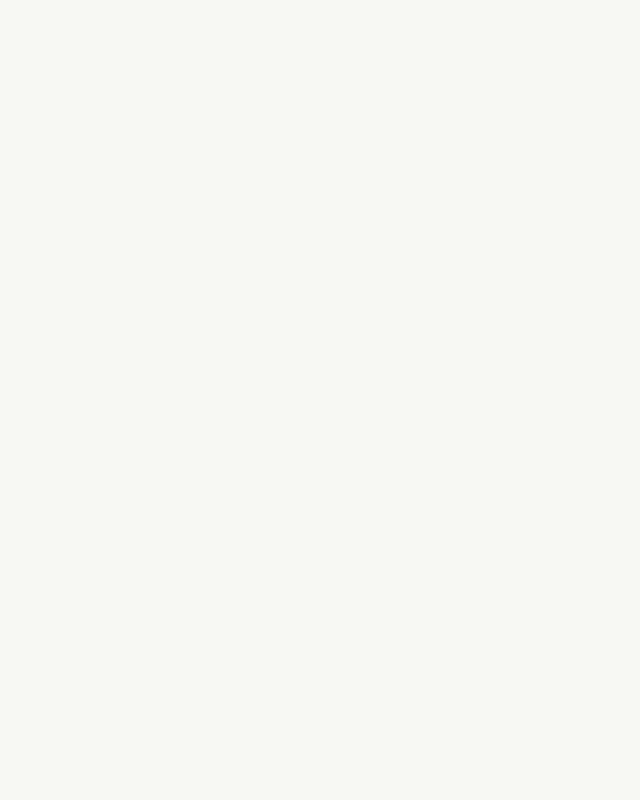
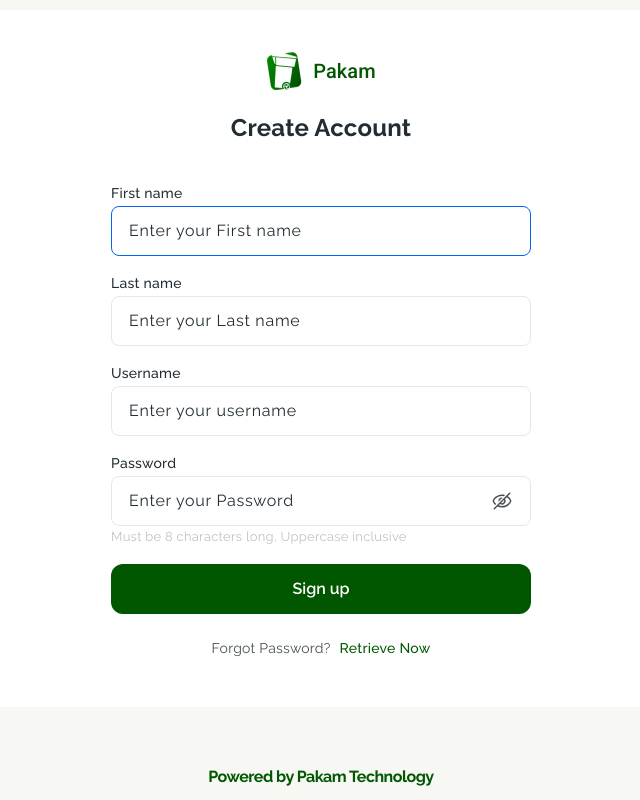
Before and after one commit to ogooluwanick/pekam_frontend, a React (Create React App) app: page /signup in a window 1280 px wide. Shown: the whole page, without its empty margins (319-959 px from the left). Built offline with nearby package versions, Linux system fonts and the light colour scheme.

Commit message:
pakam 2nd page api

```diff
--- a/src/pages/Signin/Signin.jsx
+++ b/src/pages/Signin/Signin.jsx
@@ -16,24 +16,24 @@
         const [showpass, setShowpass] = useState(false)
         const [loading, setLoading] = useState(false)
 
-        const submitHandler = async ({ fname, lname, username, password }) =>{
-                console.log("test",fname, lname, username, password)
+        const submitHandler = async ({ username, password }) =>{
+                console.log("test", username, password)
 
                 setLoading(true)
 
                 try {
-                        let data = await axios.post('/api/user/register', {
-                                fname,
-                                lname,
+                        let data = await axios.post('/api/user/login', {
                                 username,
                                 password,
                         });
 
                         console.log("data",data)
 
-                        toast.success(data.data.message,
-                        {     duration: 3500,
-                        })
+                        toast.success(data.data.message,{ duration: 3500,})
+
+                        setValue("username","")
+                        setValue("password","")
+
                 }
                 catch (err) {
                         console.log("data",err)
@@ -55,41 +55,17 @@
                         <span>Pakam</span>
                 </div>
 
-                <h1>Create Account</h1>
+                <h1>Login</h1>
 
                 <form onSubmit={handleSubmit(submitHandler)}>
                         <div className="grid-container">
-
-                                <div className="formController">
-                                        <label htmlFor="fname">First name</label>
-                                        <input type="text" name='fname' placeholder='Enter your First name' autoFocus disabled={loading}
-                                                {...register(      "fname",
-                                                                        {
-                                                                                required:"Don't forget your first name. 😂",
-                                                                        })
-                                                }
-                                        />
-                                        {errors.fname ? <p className=' desc error' >{errors.fname.message}</p> : "" }
-                                </div>
-                                <div className="formController">
-                                        <label htmlFor="lname">Last name</label>
-                                        <input type="text" name='lname' placeholder='Enter your Last name'  disabled={loading}
-                                                {...register(      "lname",
-                                                        {
-                                                                required:"Don't forget your last name. 😂",
-                                                        })
-                                                }
-                                        />
-                                        {errors.lname ? <p className=' desc error' >{errors.lname.message}</p> : "" }
-                                </div>
                                 <div className="formController">
                                         <label htmlFor="username">Username</label>
                                         <input type="text" name='username' placeholder='Enter your username'  disabled={loading}
                                                 {
                                                         ...register(      "username",
                                                                                 {
-                                                                                        required:"You need a unique username. 😭",
-                                                                                        minLength:{value: 5 , message:"A little longer please. 😭"}
+                                                                                        required:"Kindly provide your username. 😭",
                                                                                 }
                                                                         )
                                                 }
@@ -103,8 +79,7 @@
                                                 {
                                                 ...register(      "password",
                                                                         {
-                                                                                required:"Come on, Don't forget the new password. 😭",
-                                                                                minLength:{value: 6 , message:"The password should longer. 😭"}
+                                                                                required:"Kindly provide your password. 😭",
                                                                         }
                                                                 )
                                                 }
--- a/src/pages/Signin/Signin.scss
+++ b/src/pages/Signin/Signin.scss
@@ -1,16 +1,20 @@
 
 form{
         width: 100%;
+        max-width: 420px;
 }
 
 .grid-container {
         margin-top: 35px;
-
         width: 100%;
 
-        display: grid;
-        grid-template-columns: repeat(2, 1fr);
-        gap: 41px 43px;
+        display: flex;
+        justify-content: center;
+        align-items: center;
+        flex-direction: column;
+        gap: 16px;
+
+
 
         .grid-item {
                 background-color: #3498db;
@@ -19,15 +23,13 @@
                 text-align: center;
         }
 
-        @media (max-width: 720px) {
-                grid-template-columns: 1fr;
-        }
+
 
 }
 
 .btn_box{
         width: 100%;
         max-width: 420px;
-        margin: 66px auto 16px auto  ;
+        margin: 16px auto 16px auto  ;
 
 }
--- a/src/pages/Signup/Signup.jsx
+++ b/src/pages/Signup/Signup.jsx
@@ -1,12 +1,134 @@
+import { useState } from 'react';
+import { useForm } from 'react-hook-form'
+import axios from 'axios'
+import toast from 'react-hot-toast';
+
 import "./Signup.scss"
+import { SvgNoEye } from '../../icons';
+
 
 const Signup = () => {
         document.title = "Pakam | Signup";
+        const { register, handleSubmit, setValue, formState: { errors }} = useForm();
+
+        const [showpass, setShowpass] = useState(false)
+        const [loading, setLoading] = useState(false)
+
+        const submitHandler = async ({ fname, lname, username, password }) =>{
+                console.log("test",fname, lname, username, password)
+
+                setLoading(true)
+
+                try {
+                        let data = await axios.post('/api/user/register', {
+                                fname,
+                                lname,
+                                username,
+                                password,
+                        });
+
+                        console.log("data",data)
+
+                        toast.success(data.data.message,{ duration: 3500,})
+
+                        setValue("fname","")
+                        setValue("lname","")
+                        setValue("username","")
+                        setValue("password","")
+                }
+                catch (err) {
+                        console.log("data",err)
+
+                        toast.error("Login unsuccessful",
+                        {
+                                duration: 3500,
+                        });
+                }
+
+                setLoading(false)
+
+        }
 
   return (
-    <div>
+        <div className="pageDialog">
+                <section>
+                        <div className="global_logo">
+                                <img src="/imgs/pakam-icon.svg" alt="pakam logo" />
+                                <span>Pakam</span>
+                        </div>
 
-    </div>
+                        <h1>Create Account</h1>
+
+                        <form onSubmit={handleSubmit(submitHandler)}>
+                                <div className="grid-container">
+
+                                        <div className="formController">
+                                                <label htmlFor="fname">First name</label>
+                                                <input type="text" name='fname' placeholder='Enter your First name' autoFocus disabled={loading}
+                                                        {...register(      "fname",
+                                                                                {
+                                                                                        required:"Don't forget your first name. 😂",
+                                                                                })
+                                                        }
+                                                />
+                                                {errors.fname ? <p className=' desc error' >{errors.fname.message}</p> : "" }
+                                        </div>
+                                        <div className="formController">
+                                                <label htmlFor="lname">Last name</label>
+                                                <input type="text" name='lname' placeholder='Enter your Last name'  disabled={loading}
+                                                        {...register(      "lname",
+                                                                {
+                                                                        required:"Don't forget your last name. 😂",
+                                                                })
+                                                        }
+                                                />
+                                                {errors.lname ? <p className=' desc error' >{errors.lname.message}</p> : "" }
+                                        </div>
+                                        <div className="formController">
+                                                <label htmlFor="username">Username</label>
+                                                <input type="text" name='username' placeholder='Enter your username'  disabled={loading}
+                                                        {
+                                                                ...register(      "username",
+                                                                                        {
+                                                                                                required:"You need a unique username. 😭",
+                                                                                                minLength:{value: 5 , message:"A little longer please. 😭"}
+                                                                                        }
+                                                                                )
+                                                        }
+                                                />
+                                                {errors.username ? <p className=' desc error' >{errors.username.message}</p> : "" }
+
+                                        </div>
+                                        <div className="formController">
+                                                <label htmlFor="password">Password</label>
+                                                <input type={showpass?"text":"password"} name='password' placeholder='Enter your Password'  disabled={loading}
+                                                        {
+                                                        ...register(      "password",
+                                                                                {
+                                                                                        required:"Come on, Don't forget the new password. 😭",
+                                                                                        minLength:{value: 6 , message:"The password should longer. 😭"}
+                                                                                }
+                                                                        )
+                                                        }
+                                                />
+                                                <SvgNoEye onClick={()=>setShowpass(val=>!val)}/>
+                                                {errors.password ? <p className=' desc error' >{errors.password.message}</p> : <p className="desc">Must be 8 characters long, Uppercase inclusive</p> }
+                                        </div>
+                                </div>
+
+                                <div className="btn_box">
+                                        <button className='primary_btn' type='submit' disabled={loading}>
+                                                {loading ? "Loading..." : "Sign up"}
+                                        </button>
+                                </div>
+                        </form>
+
+                        <p className="helperLinks">
+                                Forgot Password? <a href='/#'>Retrieve Now</a>
+                        </p>
+                </section>
+                <p className='pakam_copy'>Powered by Pakam Technology</p>
+        </div>
   )
 }
 
--- a/src/pages/Signup/Signup.scss
+++ b/src/pages/Signup/Signup.scss
@@ -0,0 +1,33 @@
+
+form{
+        width: 100%;
+}
+
+.grid-container {
+        margin-top: 35px;
+
+        width: 100%;
+
+        display: grid;
+        grid-template-columns: repeat(2, 1fr);
+        gap: 41px 43px;
+
+        .grid-item {
+                background-color: #3498db;
+                color: #fff;
+                padding: 20px;
+                text-align: center;
+        }
+
+        @media (max-width: 720px) {
+                grid-template-columns: 1fr;
+        }
+
+}
+
+.btn_box{
+        width: 100%;
+        max-width: 420px;
+        margin: 66px auto 16px auto  ;
+
+}
```
